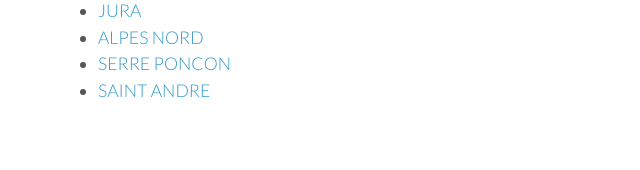
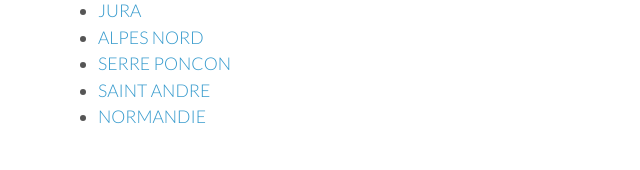
Before and after one commit to parapente-dans-le-nord/parapente-dans-le-nord.github.io, a Jekyll site: the page built from others.markdown, in a window 1280 px wide. Shown: the part 130-300 px from the top of the page, without its empty margins (0-640 px from the left). Built offline with Jekyll 4.4.1, drawn with Linux system fonts in a browser that asks for light colours.

Commit message:
add normandie

```diff
--- a/others.markdown
+++ b/others.markdown
@@ -9,3 +9,4 @@ title:  "others"
 - [ALPES NORD](alpes_nord)
 - [SERRE PONCON](serre_poncon)
 - [SAINT ANDRE](saint_andre)
+- [NORMANDIE](normandie)
```
